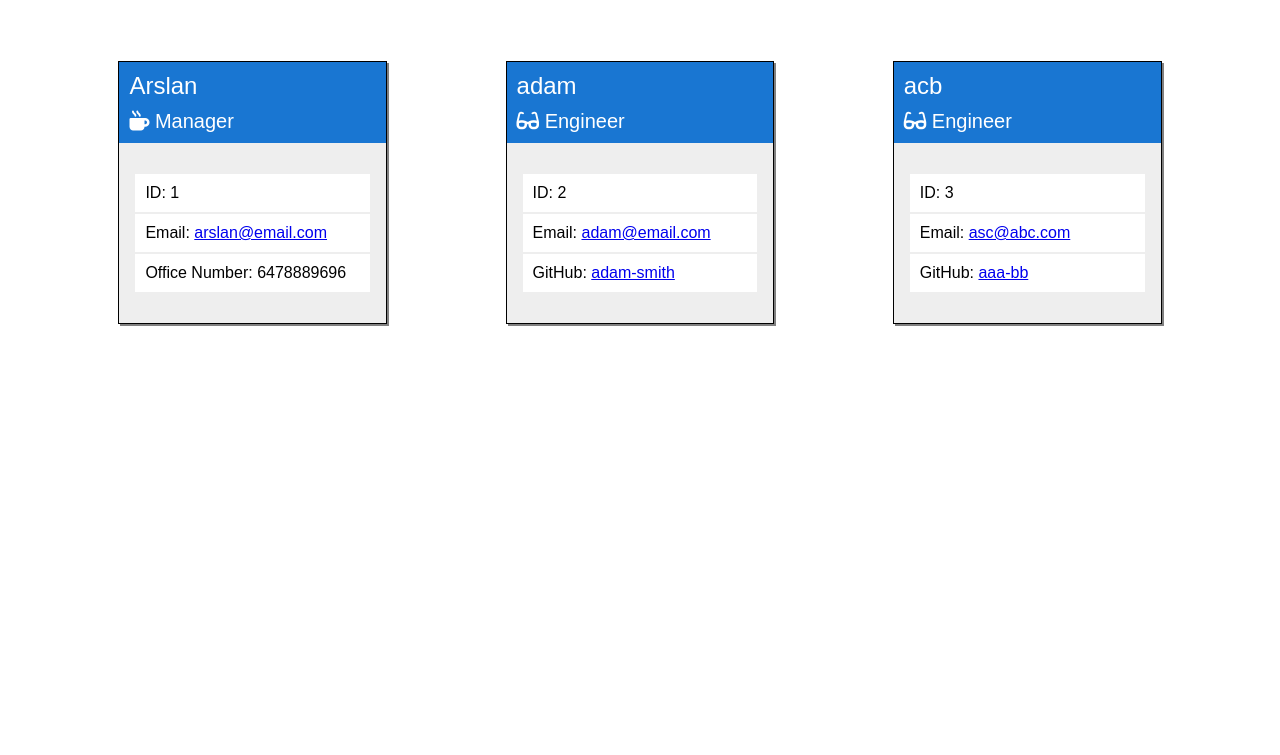
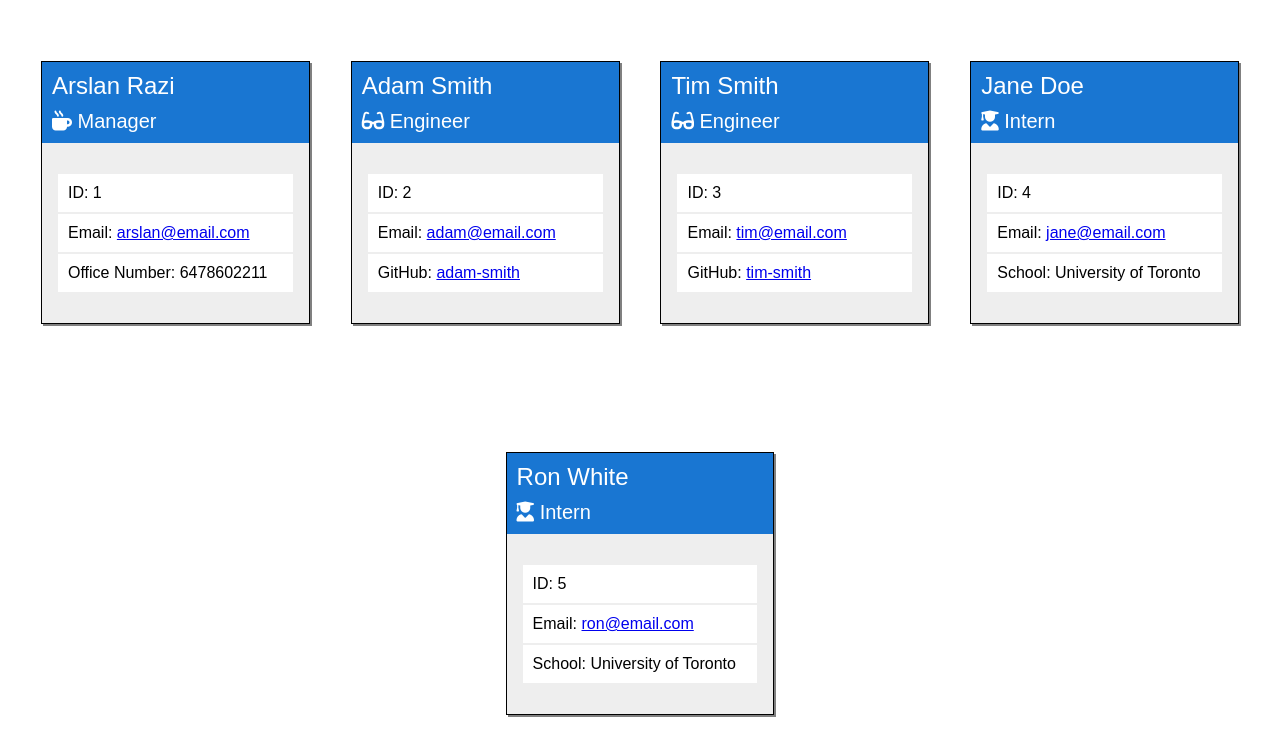
Before and after one commit to arslan-razi/team-profile-builder, a website: page dist/index.html in a window 1280 px wide. Shown: the part 103-858 px from the top of the page. Before the commit the page ends 800 px from the top, so only its background shows below. Drawn offline with Linux system fonts and the light colour scheme.

```diff
--- a/dist/index.html
+++ b/dist/index.html
@@ -17,7 +17,7 @@
 
         <article>
           <div class="blue-bg">
-            <h3>Arslan</h3>
+            <h3>Arslan Razi</h3>
             <h4><i class="fas fa-mug-hot"></i> Manager</h4>
           </div>
           <div class="grey-bg">
@@ -27,14 +27,14 @@
                 Email:
                 <a href="mailto:arslan@email.com">arslan@email.com</a>
               </li>
-              <li>Office Number: 6478889696</li>
+              <li>Office Number: 6478602211</li>
             </ul>
           </div>
         </article>
 
         <article>
           <div class="blue-bg">
-            <h3>adam</h3>
+            <h3>Adam Smith</h3>
             <h4><i class="fas fa-glasses"></i> Engineer</h4>
           </div>
           <div class="grey-bg">
@@ -50,7 +50,7 @@
         </article>
         <article>
           <div class="blue-bg">
-            <h3>acb</h3>
+            <h3>Tim Smith</h3>
             <h4><i class="fas fa-glasses"></i> Engineer</h4>
           </div>
           <div class="grey-bg">
@@ -58,13 +58,45 @@
               <li>ID: 3</li>
               <li>
                 Email:
-                <a href="mailto:asc@abc.com">asc@abc.com</a>
+                <a href="mailto:tim@email.com">tim@email.com</a>
               </li>
-              <li>GitHub: <a href="https://github.com/aaa-bb" target="_blank">aaa-bb</a></li>
+              <li>GitHub: <a href="https://github.com/tim-smith" target="_blank">tim-smith</a></li>
             </ul>
           </div>
         </article>
 
+        <article>
+          <div class="blue-bg">
+            <h3>Jane Doe</h3>
+            <h4><i class="fas fa-user-graduate"></i> Intern</h4>
+          </div>
+          <div class="grey-bg">
+            <ul>
+              <li>ID: 4</li>
+              <li>
+                Email:
+                <a href="mailto:jane@email.com">jane@email.com</a>
+              </li>
+              <li>School: University of Toronto</li>
+            </ul>
+          </div>
+        </article>
+        <article>
+          <div class="blue-bg">
+            <h3>Ron White</h3>
+            <h4><i class="fas fa-user-graduate"></i> Intern</h4>
+          </div>
+          <div class="grey-bg">
+            <ul>
+              <li>ID: 5</li>
+              <li>
+                Email:
+                <a href="mailto:ron@email.com">ron@email.com</a>
+              </li>
+              <li>School: University of Toronto</li>
+            </ul>
+          </div>
+        </article>
       </div>
     </main>
 
```
Also changed, not shown: README.md, assets/screenshot.png (added).
